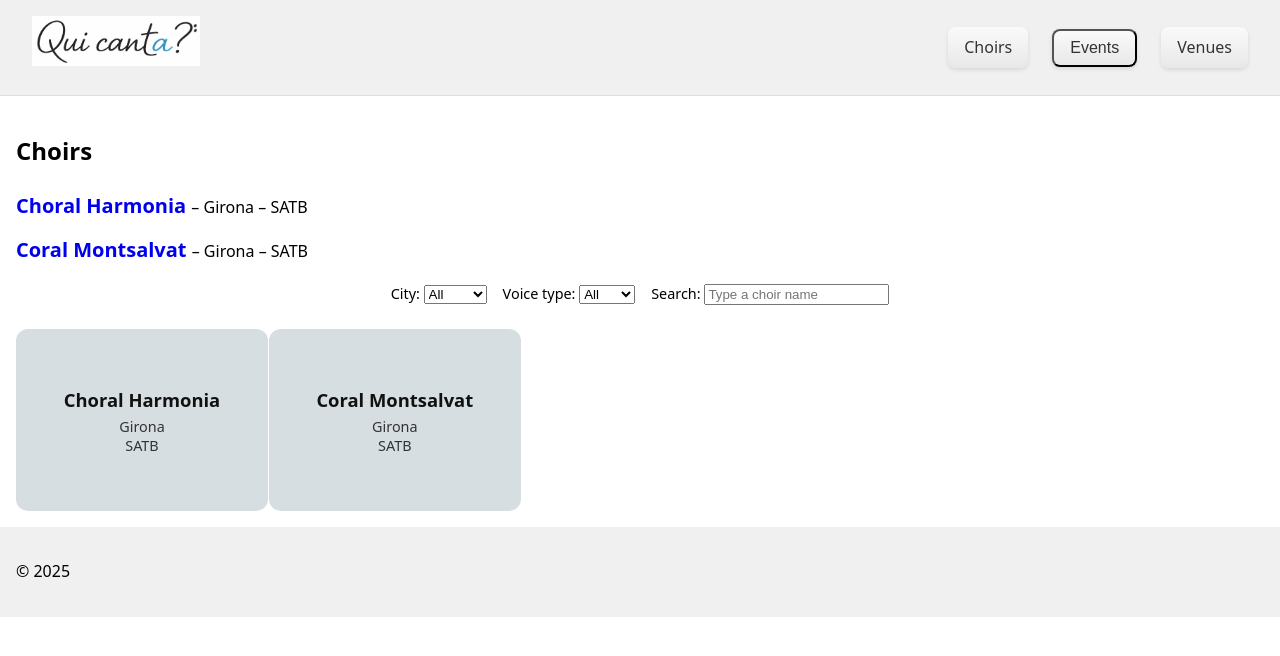
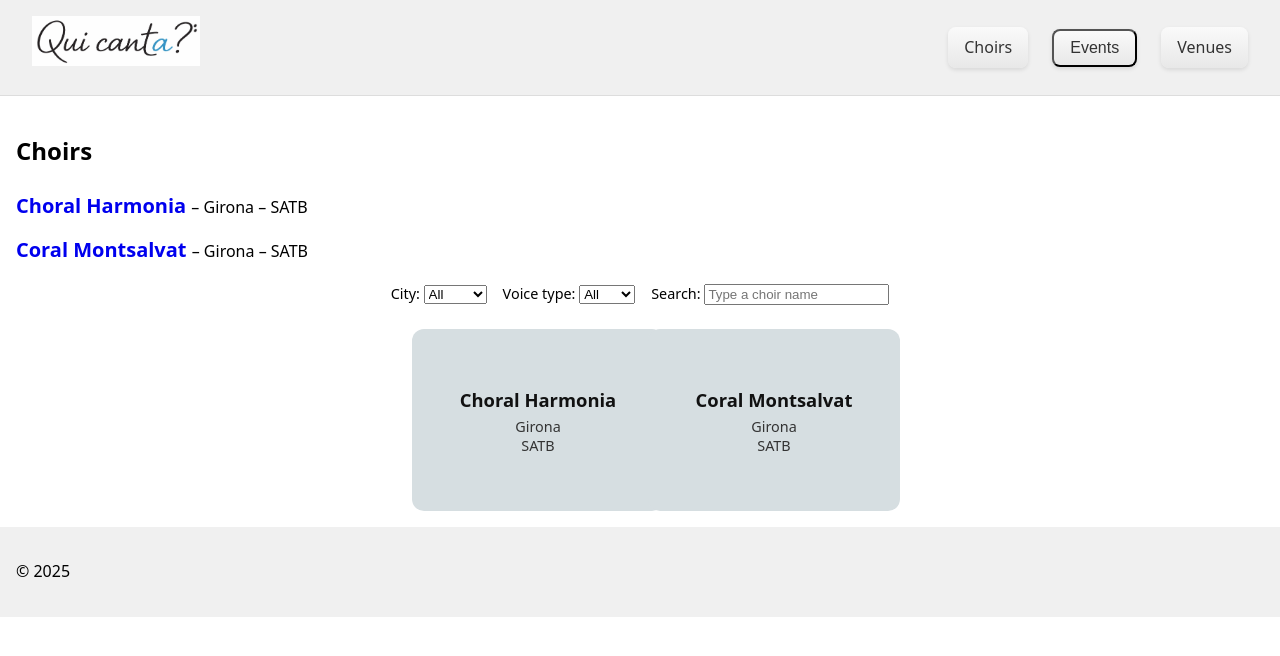
Before and after one commit to jllobera/quicanta, a Jekyll site: the page built from choirs.md, in a window 1280 px wide. Shown: the top 656 px of the page. Built offline with Jekyll 4.4.1, drawn with Linux system fonts in a browser that asks for light colours.

Commit message:
Change choir grid to use auto-fit for columns

```diff
--- a/assets/css/choirs.css
+++ b/assets/css/choirs.css
@@ -16,7 +16,7 @@
 
 .choir-grid {
   display: grid;
-  grid-template-columns: repeat(auto-fill, minmax(220px, 1fr));
+  grid-template-columns: repeat(auto-fit, 220px);
   gap: 1rem;
   justify-content: center;
 }
```
